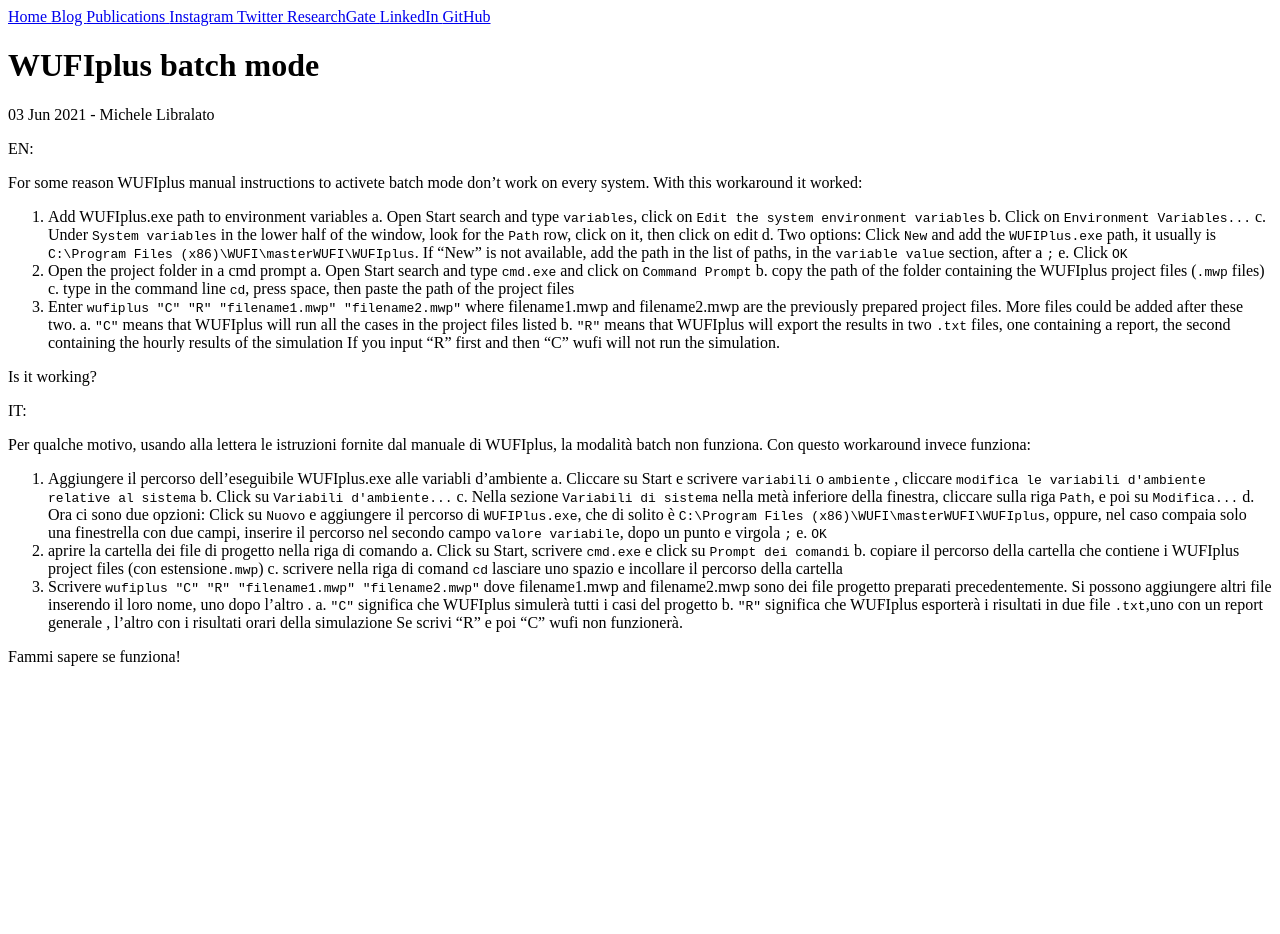
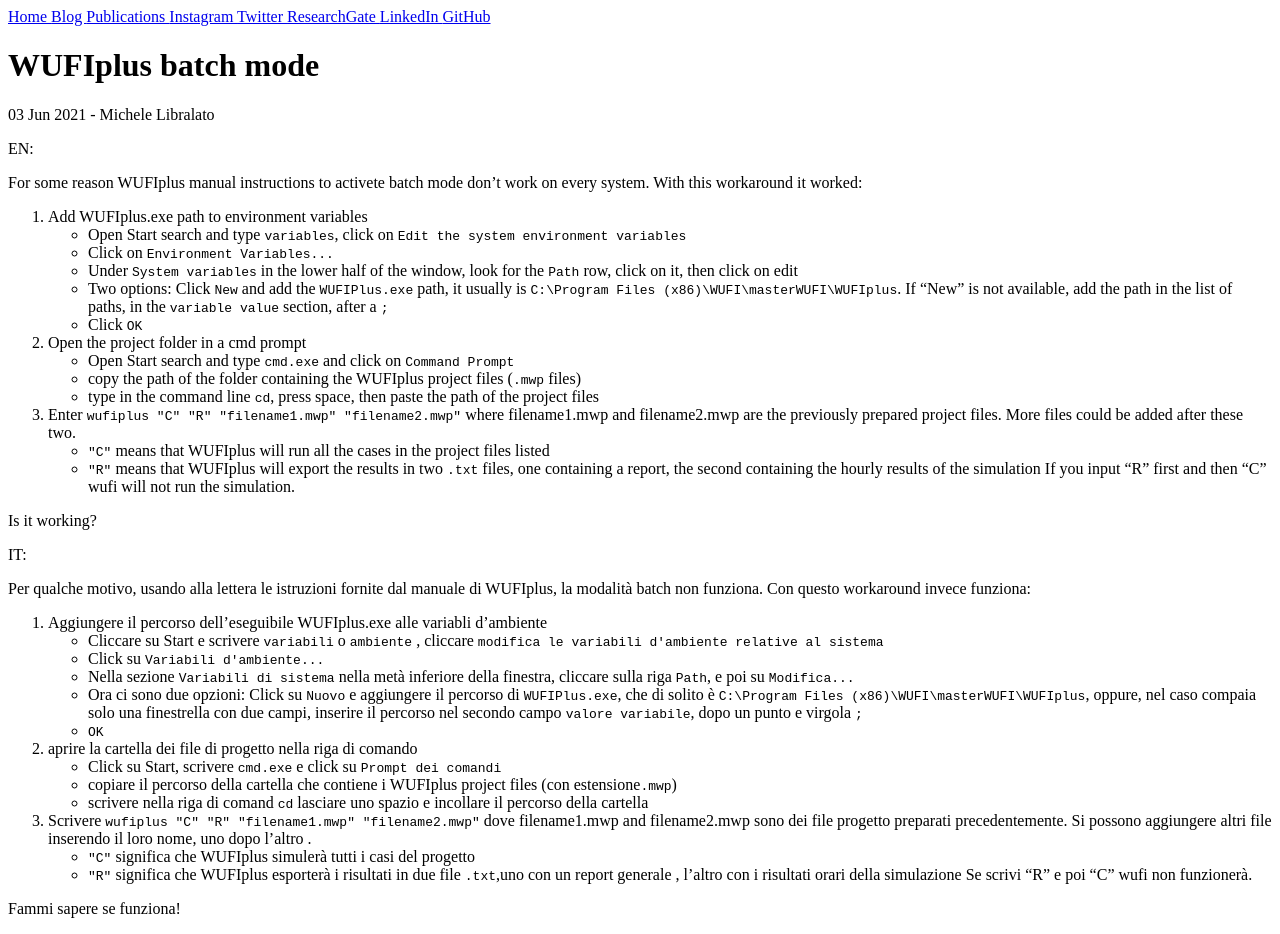
Before and after one commit to michele-libralato/michele-libralato.github.io, a Jekyll site: the page built from _posts/2021-6-3-First_post.md, in a window 1280 px wide. Built offline with Jekyll 4.4.1, drawn with Linux system fonts in a browser that asks for light colours; before the commit the page ends 900 px from its top, so only the background shows below that.

```diff
--- a/_posts/2021-6-3-First_post.md
+++ b/_posts/2021-6-3-First_post.md
@@ -10,18 +10,18 @@ EN:
 For some reason WUFIplus manual instructions to activete batch mode don't work on every system. With this workaround it worked:
 
 1. Add WUFIplus.exe path to environment variables
-  a. Open Start search and type `variables`, click on `Edit the system environment variables`
-  b. Click on `Environment Variables...`
-  c. Under `System variables` in the lower half of the window, look for the `Path` row, click on it, then click on edit
-  d. Two options: Click `New` and add the `WUFIPlus.exe` path, it usually is `C:\Program Files (x86)\WUFI\masterWUFI\WUFIplus`. If "New" is not available, add the path in the list of paths, in the `variable value` section, after a `;`
-  e. Click `OK`
+  - Open Start search and type `variables`, click on `Edit the system environment variables`
+  - Click on `Environment Variables...`
+  - Under `System variables` in the lower half of the window, look for the `Path` row, click on it, then click on edit
+  - Two options: Click `New` and add the `WUFIPlus.exe` path, it usually is `C:\Program Files (x86)\WUFI\masterWUFI\WUFIplus`. If "New" is not available, add the path in the list of paths, in the `variable value` section, after a `;`
+  - Click `OK`
 3. Open the project folder in a cmd prompt
-  a. Open Start search and type `cmd.exe` and click on `Command Prompt`
-  b. copy the path of the folder containing the WUFIplus project files (`.mwp` files)
-  c. type in the command line `cd`, press space, then paste the path of the project files
+  - Open Start search and type `cmd.exe` and click on `Command Prompt`
+  - copy the path of the folder containing the WUFIplus project files (`.mwp` files)
+  - type in the command line `cd`, press space, then paste the path of the project files
 5. Enter `wufiplus "C" "R" "filename1.mwp" "filename2.mwp"` where filename1.mwp and filename2.mwp are the previously prepared project files. More files could be added after these two.
-  a. `"C"` means that WUFIplus will run all the cases in the project files listed
-  b. `"R"` means that WUFIplus will export the results in two `.txt` files, one containing a report, the second containing the hourly results of the simulation
+  - `"C"` means that WUFIplus will run all the cases in the project files listed
+  - `"R"` means that WUFIplus will export the results in two `.txt` files, one containing a report, the second containing the hourly results of the simulation
 If you input "R" first and then "C" wufi will not run the simulation.
 
 Is it working?
@@ -30,18 +30,18 @@ IT:
 
 Per qualche motivo, usando alla lettera le istruzioni fornite dal manuale di WUFIplus, la modalità batch non funziona. Con questo workaround invece funziona:
 1. Aggiungere il percorso dell'eseguibile WUFIplus.exe alle variabli d'ambiente
-  a. Cliccare su Start e scrivere `variabili` o `ambiente` , cliccare `modifica le variabili d'ambiente relative al sistema`
-  b. Click su `Variabili d'ambiente...`
-  c. Nella sezione `Variabili di sistema` nella metà inferiore della finestra, cliccare sulla riga `Path`, e poi su `Modifica...`
-  d. Ora ci sono due opzioni: Click su `Nuovo` e aggiungere il percorso di `WUFIPlus.exe`, che di solito è `C:\Program Files (x86)\WUFI\masterWUFI\WUFIplus`, oppure, nel caso compaia solo una finestrella con due campi, inserire il percorso nel secondo campo `valore variabile`, dopo un punto e virgola `;`
-  e. `OK`
+  - Cliccare su Start e scrivere `variabili` o `ambiente` , cliccare `modifica le variabili d'ambiente relative al sistema`
+  - Click su `Variabili d'ambiente...`
+  - Nella sezione `Variabili di sistema` nella metà inferiore della finestra, cliccare sulla riga `Path`, e poi su `Modifica...`
+  - Ora ci sono due opzioni: Click su `Nuovo` e aggiungere il percorso di `WUFIPlus.exe`, che di solito è `C:\Program Files (x86)\WUFI\masterWUFI\WUFIplus`, oppure, nel caso compaia solo una finestrella con due campi, inserire il percorso nel secondo campo `valore variabile`, dopo un punto e virgola `;`
+  - `OK`
 3. aprire la cartella dei file di progetto nella riga di comando
-  a. Click su Start, scrivere `cmd.exe` e click su `Prompt dei comandi`
-  b. copiare il percorso della cartella che contiene i WUFIplus project files (con estensione`.mwp`)
-  c. scrivere nella riga di comand `cd` lasciare uno spazio e incollare il percorso della cartella
+  - Click su Start, scrivere `cmd.exe` e click su `Prompt dei comandi`
+  - copiare il percorso della cartella che contiene i WUFIplus project files (con estensione`.mwp`)
+  - scrivere nella riga di comand `cd` lasciare uno spazio e incollare il percorso della cartella
 5. Scrivere `wufiplus "C" "R" "filename1.mwp" "filename2.mwp"` dove filename1.mwp and filename2.mwp sono dei file progetto preparati precedentemente. Si possono aggiungere altri file inserendo il loro nome, uno dopo l'altro .
-  a. `"C"` significa che WUFIplus simulerà tutti i casi del progetto
-  b. `"R"` significa che WUFIplus esporterà i risultati in due file `.txt`,uno con un report generale , l'altro con i risultati orari della simulazione
+  - `"C"` significa che WUFIplus simulerà tutti i casi del progetto
+  - `"R"` significa che WUFIplus esporterà i risultati in due file `.txt`,uno con un report generale , l'altro con i risultati orari della simulazione
 Se scrivi "R" e poi "C" wufi non funzionerà.
 
 Fammi sapere se funziona!
```
